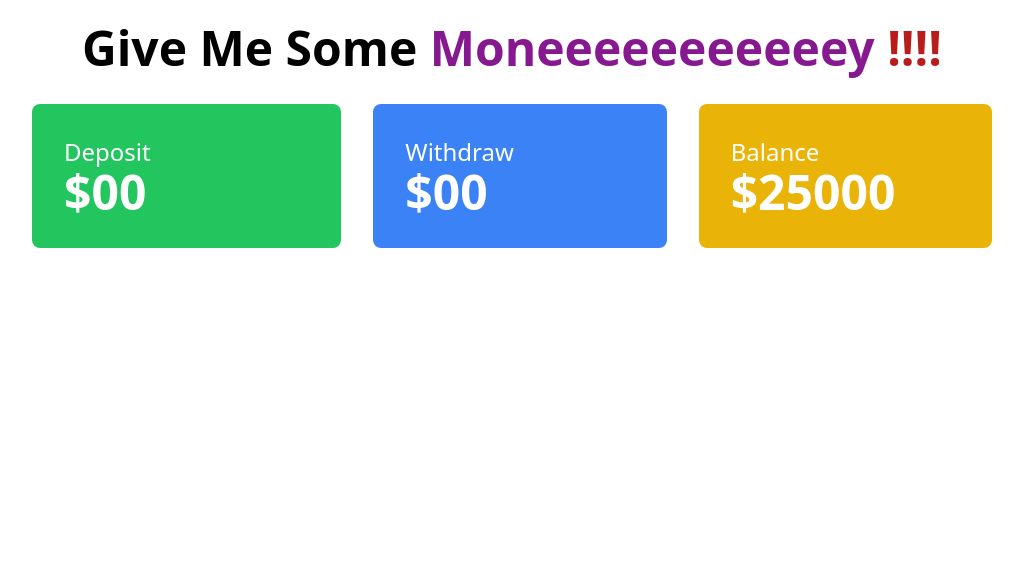
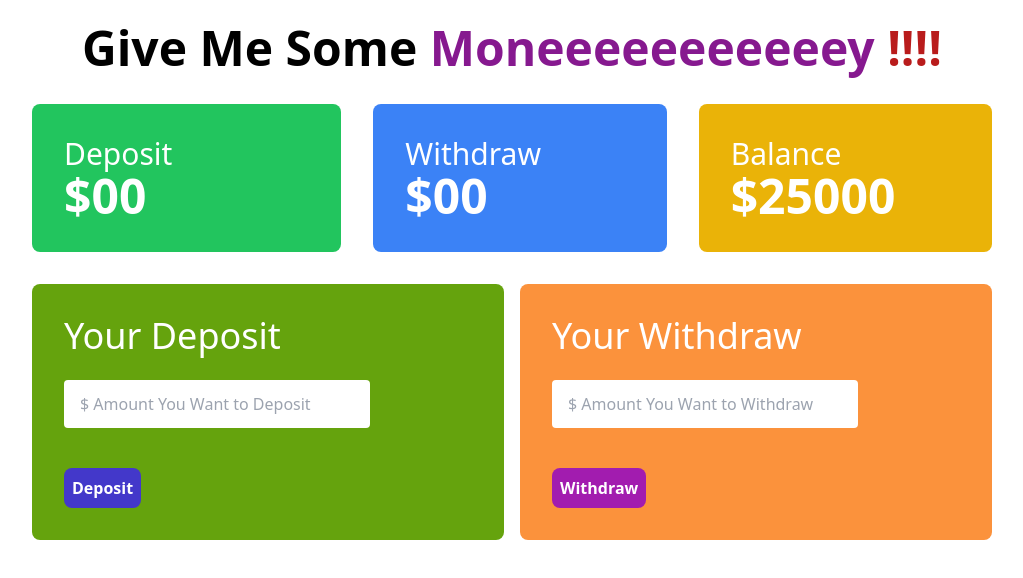
Before and after one commit to ashikuraju16/bank, a website: page bank details.html in a window 1280 px wide. Shown: the whole page, without its empty margins (128-1151 px from the left). Drawn offline with nearby package versions, Linux system fonts and the light colour scheme.

Commit message:
finished

```diff
--- a/bank details.html
+++ b/bank details.html
@@ -19,24 +19,33 @@
     <section class="mt-8">
         <div class="grid grid-cols-3 gap-4 w-3/4 mx-auto text-white ">
             <div class="rounded-lg p-8  bg-green-500">
-                <h2 class="text-2xl">Deposit</h2>
+                <h2 class="text-3xl">Deposit</h2>
                 <h3 class="text-5xl font-semibold">$00</h3>
             </div>
             <div class="rounded-lg ml-4 p-8 bg-blue-500">
-                <h2 class="text-2xl">Withdraw</h2>
+                <h2 class="text-3xl">Withdraw</h2>
                 <h3 class="text-5xl font-semibold">$00</h3>
             </div>
             <div class="rounded-lg p-8 ml-4 bg-yellow-500">
-                <h2 class="text-2xl">Balance</h2>
+                <h2 class="text-3xl ">Balance</h2>
                 <h3 class="text-5xl font-semibold">$25000</h3>
             </div>
         </div>
     </section>
 
-    <section>
-        <div>
-            <div>
-
+    <section class="mt-8 w-3/4 mx-auto">
+        <div  class=" grid grid-cols-2 gap-4">
+            <div class="bg-lime-600 p-8 rounded-lg">
+                <h2 class="text-4xl mb-6 text-white">Your Deposit</h2>
+                <input  class="w-3/4 px-4 py-3 rounded block type="number" placeholder="$ Amount You Want to Deposit">
+                <br>
+                <button  class="mt-4 p-2 rounded-lg bg-indigo-700 text-white font-bold hover:bg-purple-900" type="submit">Deposit</button>
+            </div>
+            <div class="bg-orange-400 p-8 rounded-lg">
+                <h2 class="text-4xl mb-6 text-white">Your Withdraw</h2>
+                <input  class="w-3/4 px-4 py-3 rounded block type="number" placeholder="$ Amount You Want to Withdraw">
+                <br>
+                <button  class="mt-4 p-2 rounded-lg bg-fuchsia-700 text-white font-bold hover:bg-sky-600" type="submit">Withdraw</button>
             </div>
         </div>
     </section>
```
